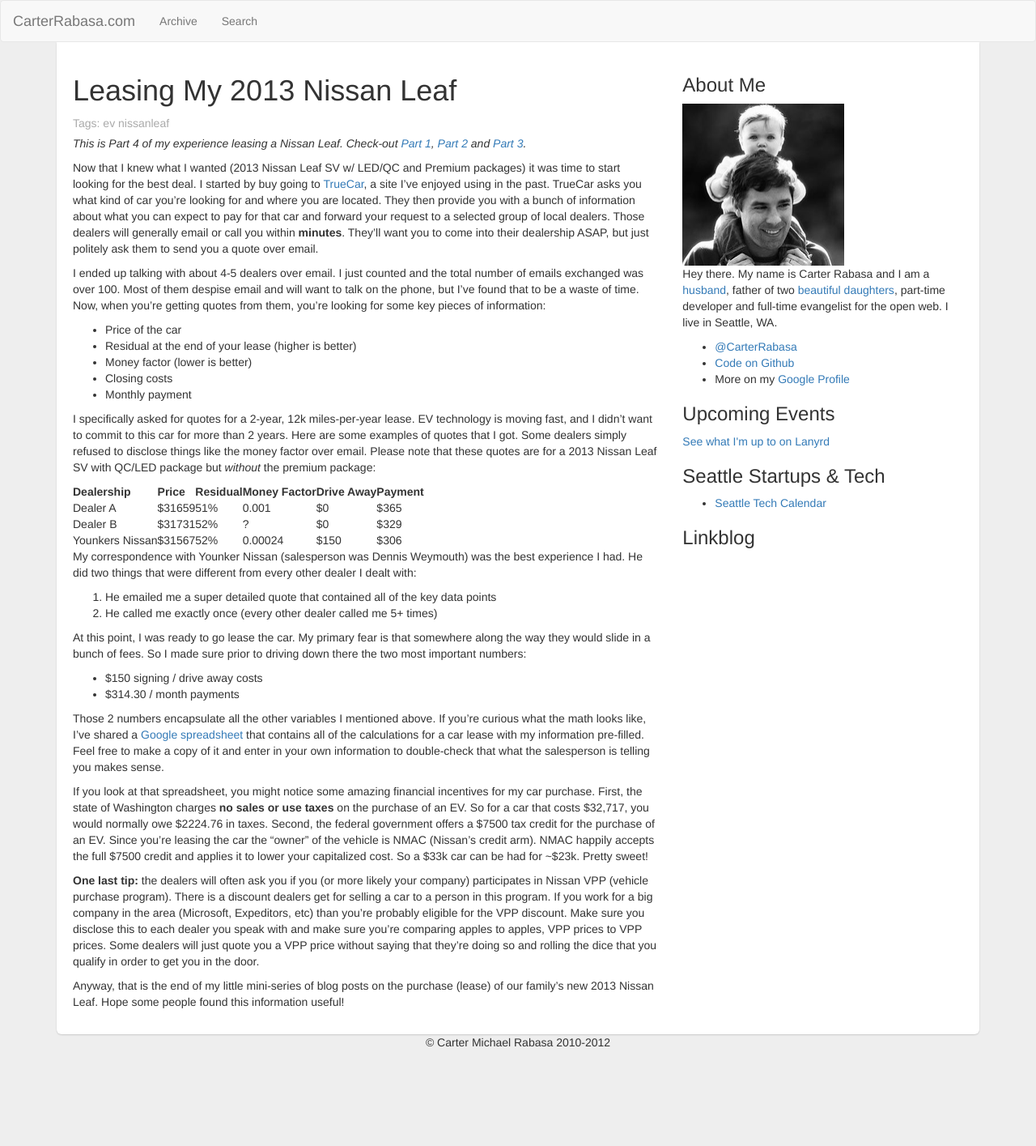
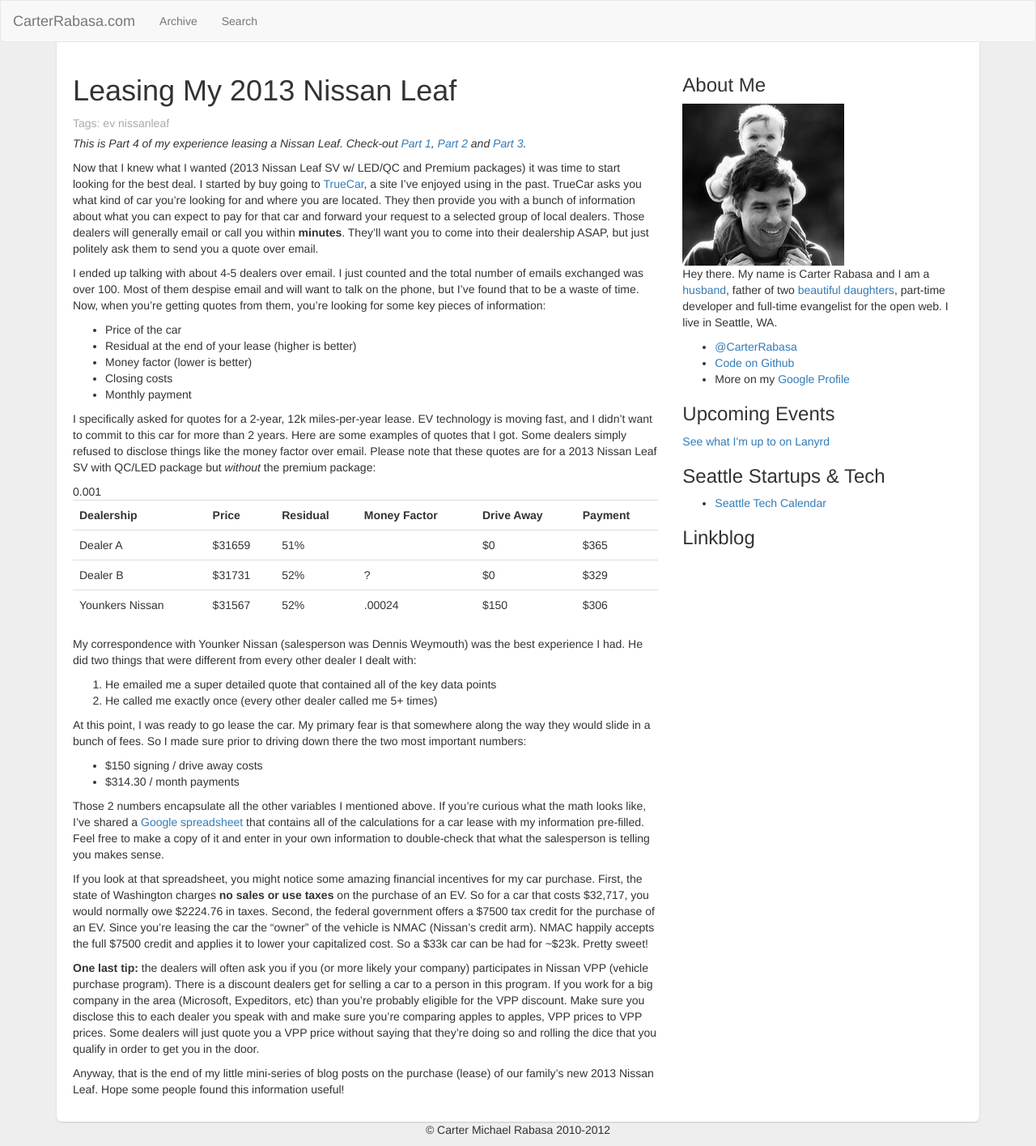
Before and after one commit to crtr0/carter.rabasa.com, a Jekyll site: the page built from _posts/2014-03-07-nissan-leaf-lease.md, in a window 1280 px wide. Shown: the whole page at 81% size. Built offline with Jekyll 4.4.1, drawn with Linux system fonts in a browser that asks for light colours; nearby versions of some CDN libraries; Markdown is read by kramdown in place of the engine named in the settings; a script that is not in the unit is left out; comment, search, counter and statistics services are not loaded; before the commit the page ends 1307 px from its top, so only the background shows below that.

Commit message:
Update 2014-03-07-nissan-leaf-lease.md

```diff
--- a/_posts/2014-03-07-nissan-leaf-lease.md
+++ b/_posts/2014-03-07-nissan-leaf-lease.md
@@ -19,12 +19,12 @@ I ended up talking with about 4-5 dealers over email. I just counted and the tot
 
 I specifically asked for quotes for a 2-year, 12k miles-per-year lease. EV technology is moving fast, and I didn't want to commit to this car for more than 2 years. Here are some examples of quotes that I got. Some dealers simply refused to disclose things like the money factor over email. Please note that these quotes are for a 2013 Nissan Leaf SV with QC/LED package but *without* the premium package:
 
-| Dealership | Price | Residual	| Money Factor | Drive Away | Payment |
-|------------|-------|----------|--------------|------|---------|
-| Dealer A | $31659 | 51% | 0.001	| $0 | $365 |
-| Dealer B | $31731	| 52% | ? | $0 | $329 |
-| Younkers Nissan | $31567 | 52% | 0.00024 | $150 |	$306 |
-
+<table class="table">
+<tr><th>Dealership</th><th>Price</th><th>Residual</th><th>Money Factor</th><th>Drive Away</th><th>Payment</th></tr>
+<tr><td>Dealer A</td><td>$31659</td><td>51%</td>0.001<td></td><td>$0</td><td>$365</td></tr>
+<tr><td>Dealer B</td><td>$31731</td><td>52%</td><td>?</td><td>$0</td><td>$329</td></tr>
+<tr><td>Younkers Nissan</td><td>$31567</td><td>52%</td><td>.00024</td><td>$150</td><td>$306</td></tr>
+</table>
 
 My correspondence with Younker Nissan (salesperson was Dennis Weymouth) was the best experience I had. He did two things that were different from every other dealer I dealt with:
 
```
